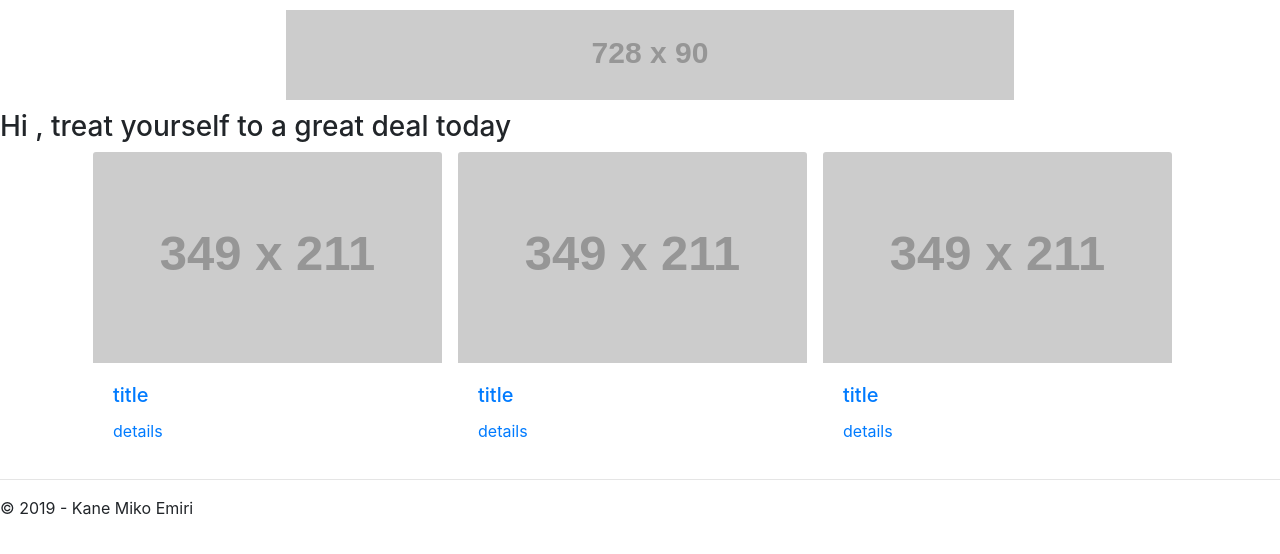
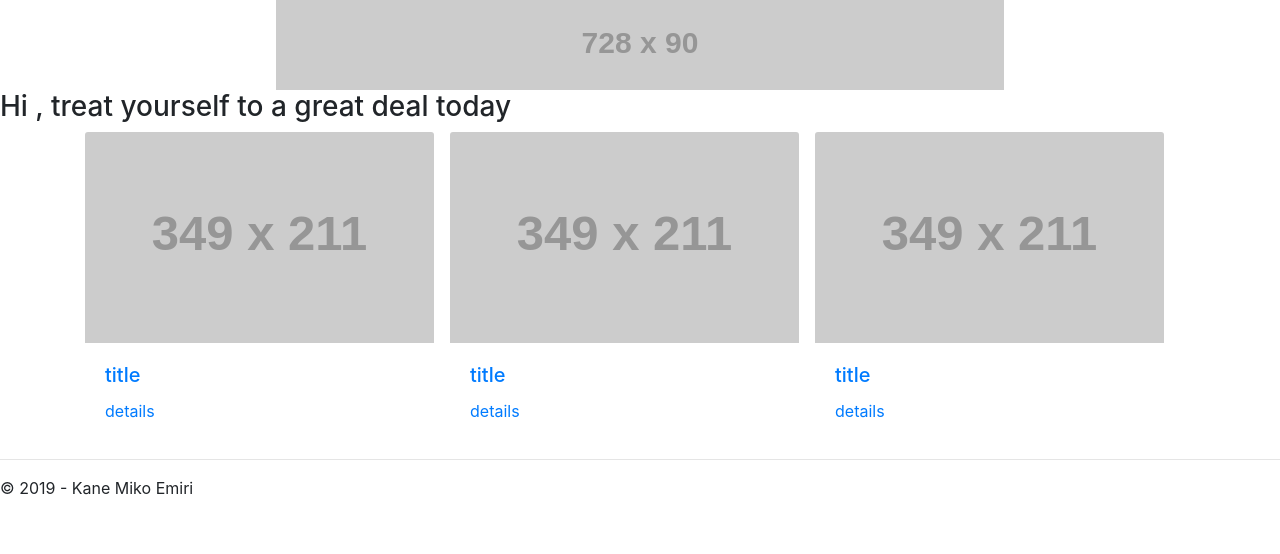
Before and after one commit to mogway3/assignment_ver1, a Flask app: page / in a window 1280 px wide. Shown: the part 104-658 px from the top of the page. Run offline with Flask 2, Linux system fonts and the light colour scheme; grey boxes labelled with a size stand in for pictures from a placeholder-image service; some libraries are stand-ins or nearby versions.

Commit message:
changed layout

```diff
--- a/app/models.py
+++ b/app/models.py
@@ -112,6 +112,7 @@ class Detail(db.Model):
     item = db.Column(db.Integer, db.ForeignKey('all_items.id'))
     detail_body = db.Column(db.String(200), nullable=False, index=True)
     detail_img = db.Column(db.String(200), index=True)
+    detail_tunmb = db.Column(db.String(200), index=True)
 
     def __repr__(self):
         return '<detail {}>'.format(self.detail_body)
--- a/app/templates/index.html
+++ b/app/templates/index.html
@@ -10,12 +10,12 @@
     <link href="https://maxcdn.bootstrapcdn.com/font-awesome/4.7.0/css/font-awesome.min.css" rel="stylesheet">
 </head>
 {% block content %}
-    <div class="container-fluid" style="text-align: center;margin: 10px"><img src="//placehold.it/728x90"></div>
+    <div class="container-fluid" style="text-align: center;"><img src="//placehold.it/728x90"></div>
     <h3>Hi , treat yourself to a great deal today</h3>
     <div class="container">
         <div class="card-group">
             <a class="caard-link" href="#">
-                <div class="card border-0  mx-2">
+                <div class="card border-0 ">
                     <img class="card-img-top" src="//placehold.it/349x211/">
                     <div class="card-body">
                         <h5 class="card-title">title</h5>
@@ -24,7 +24,7 @@
                 </div>
             </a>
             <a href="#">
-                <div class="card border-0  mx-2">
+                <div class="card border-0  mx-3">
                     <img class="card-img-top" src="//placehold.it/349x211/">
                     <div class="card-body">
                         <h5 class="card-title">title</h5>
@@ -33,7 +33,7 @@
                 </div>
             </a>
             <a href="#">
-                <div class="card border-0  mx-2">
+                <div class="card border-0 ">
                     <img class="card-img-top" src="//placehold.it/349x211/">
                     <div class="card-body">
                         <h5 class="card-title">title</h5>
--- a/app/templates/layout.html
+++ b/app/templates/layout.html
@@ -51,7 +51,7 @@
 <!--
 faded
 -->
-<nav class="navbar navbar-expand-sm bg-white navbar-light">
+<nav class="navbar navbar-expand-sm bg-white navbar-light sticky-top">
     <div class="navbar-collapse collapse navbars" id="navbar1">
         <ul class="navbar-nav nav-pills nav-justified w-100">
             <li class="nav-item">
```
Also changed, not shown: migrations/versions/05f881e109a8_change_detail.py (added, +30 -0 lines), app.db.
